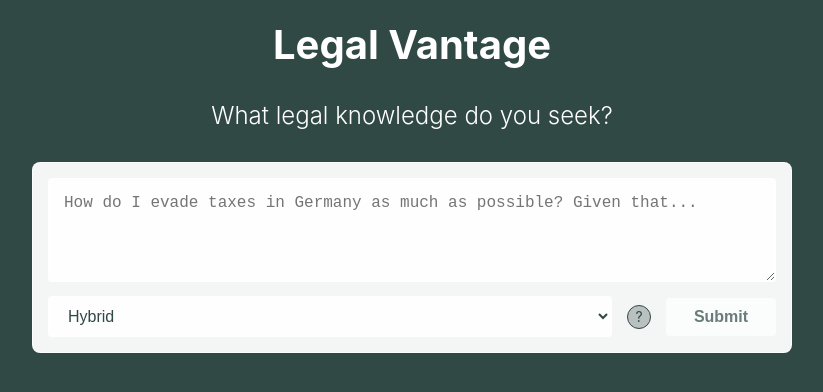
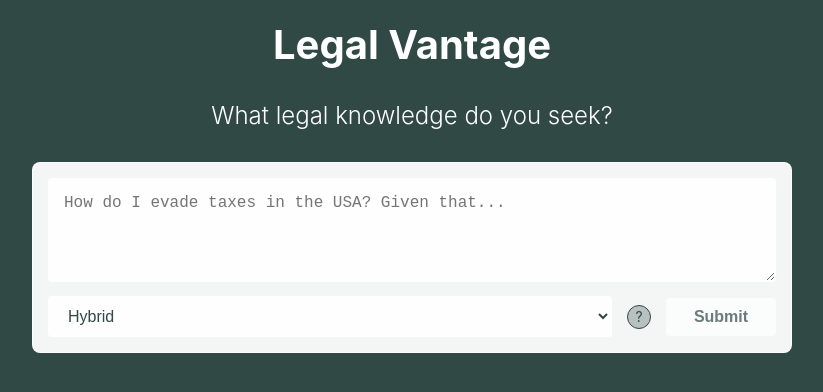
Before and after one commit to Codekob/INF-2220LightRag, a React (Create React App) app in the folder frontend/: page / in a window 1280 px wide. Shown: the top 392 px of the page, without its empty margins (228-1051 px from the left). Built offline with nearby package versions, Linux system fonts and the light colour scheme.

Commit message:
change message

```diff
--- a/frontend/src/components/QueryInput.tsx
+++ b/frontend/src/components/QueryInput.tsx
@@ -30,7 +30,7 @@ const QueryInput: React.FC<QueryInputProps> = ({ onSubmit, isLoading }) => {
         <textarea
           value={query}
           onChange={(e) => setQuery(e.target.value)}
-          placeholder="How do I evade taxes in Germany as much as possible? Given that..."
+          placeholder="How do I evade taxes in the USA? Given that..."
           rows={4}
         />
         <div className="controls">
```
